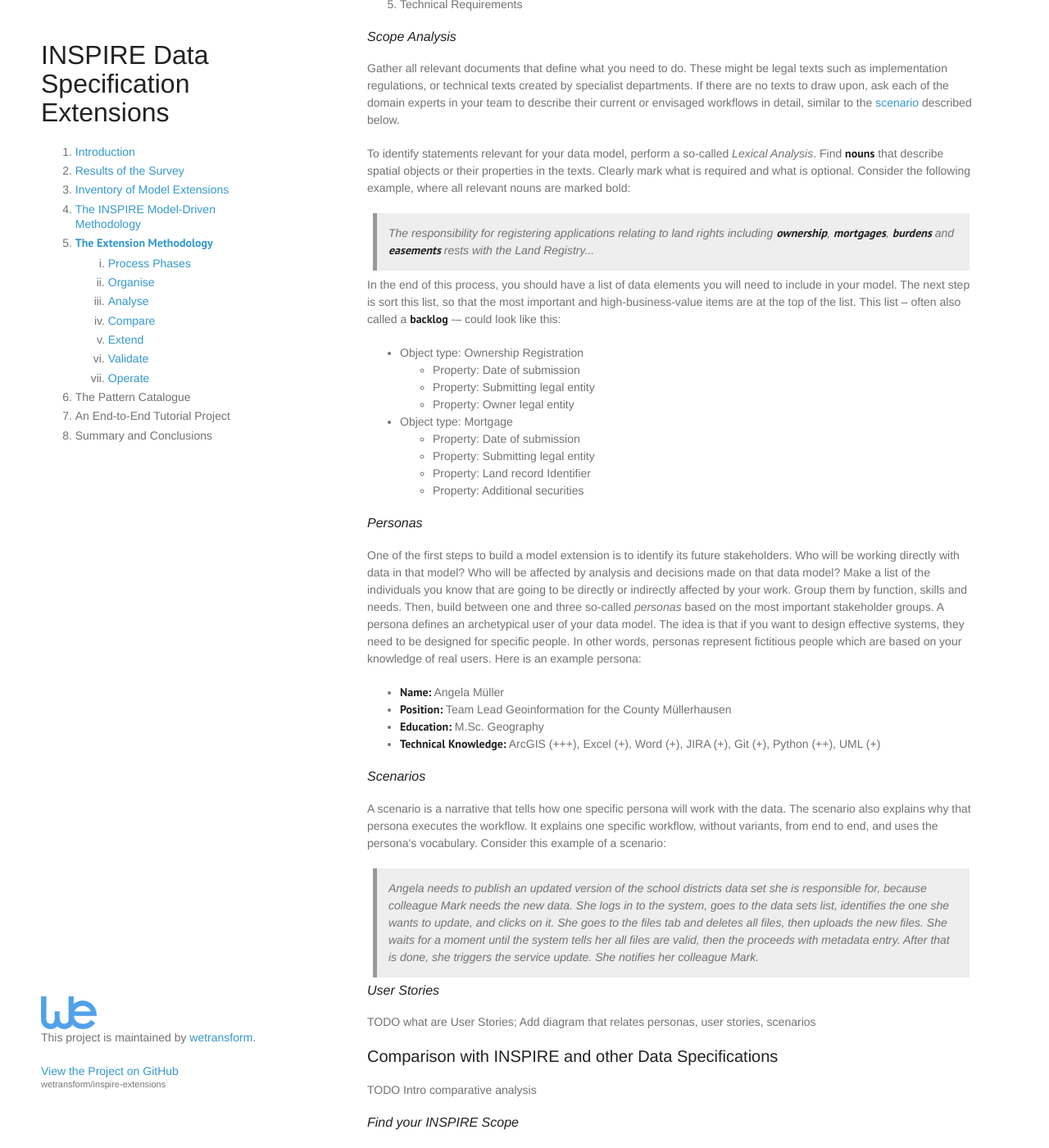
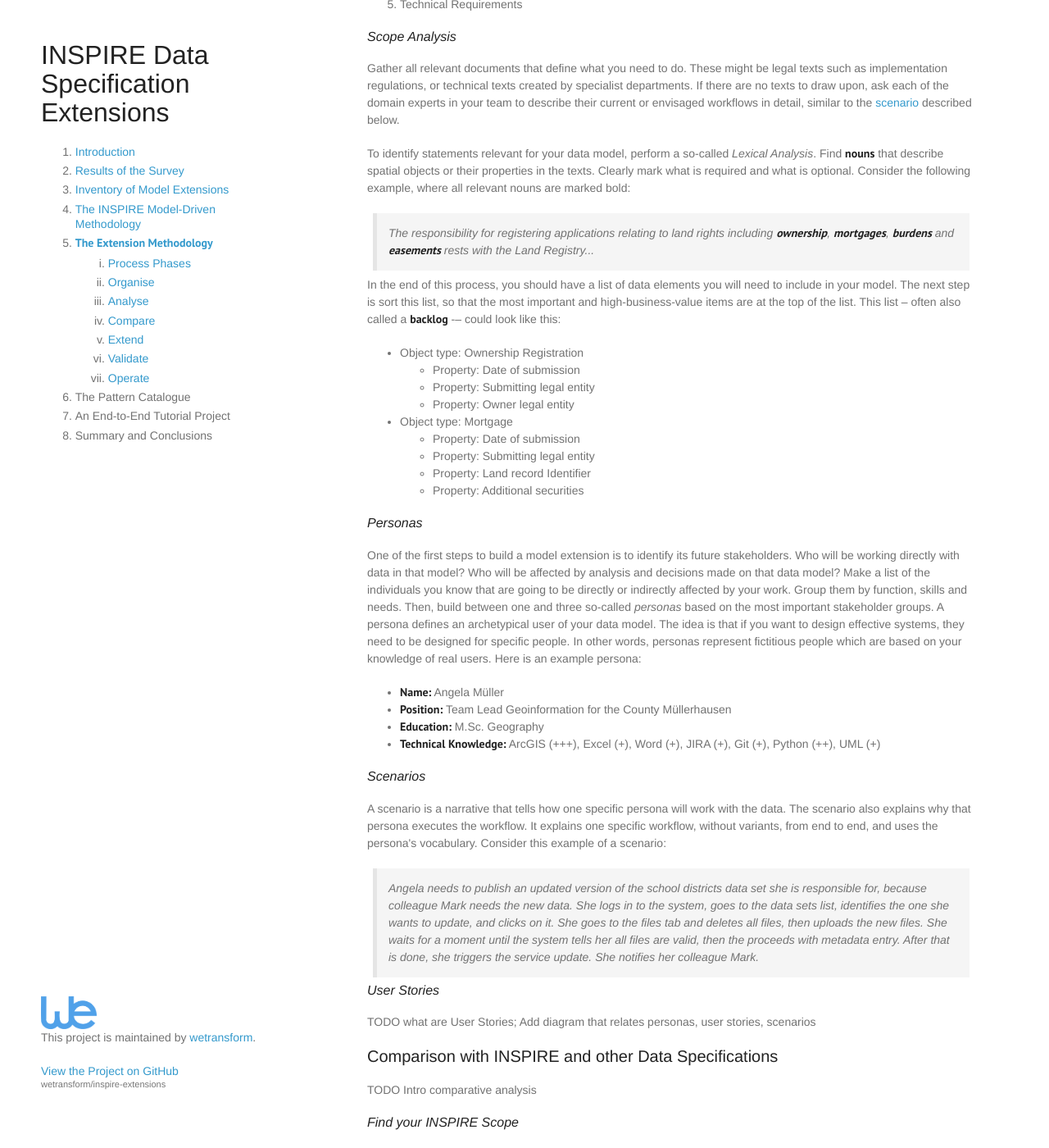
Before and after one commit to wetransform/inspire-extensions, a Jekyll site: the page built from extension-methodology.html, in a window 1280 px wide and 1400 px high, scrolled down 3110 px. Shown: the whole window at 82% size. Built offline with Jekyll 4.4.1, drawn with Linux system fonts in a browser that asks for light colours; some web fonts are replaced.

Commit message:
fixes blockquotes

```diff
--- a/stylesheets/styles.css
+++ b/stylesheets/styles.css
@@ -82,13 +82,6 @@
     width: 86vw;
     max-width: 1200px;
     margin: 0 auto;
-}
-
-blockquote {
-    border-left: 1px solid #e5e5e5;
-    margin: 0;
-    padding: 0 0 0 20px;
-    font-style: italic;
 }
 
 code, pre {
@@ -217,8 +210,9 @@
     font-size: 14px;
     padding: 1em;
     margin: 0.5em;
-    border-left: 5px solid #999999;
-    background-color: #eeeeee;
+    border-left: 5px solid #e5e5e5;
+    background-color: #f5f5f5;
+    font-style: italic;
 }
 
 strong {
```
